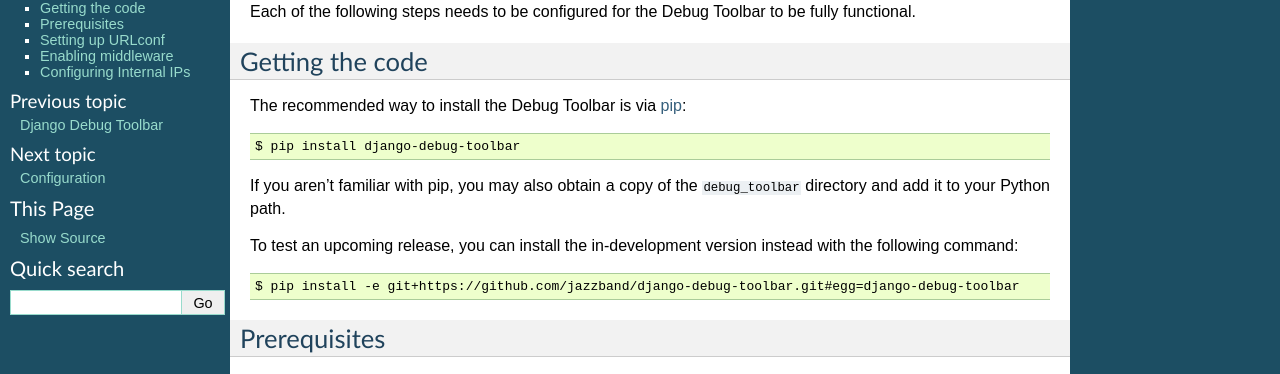
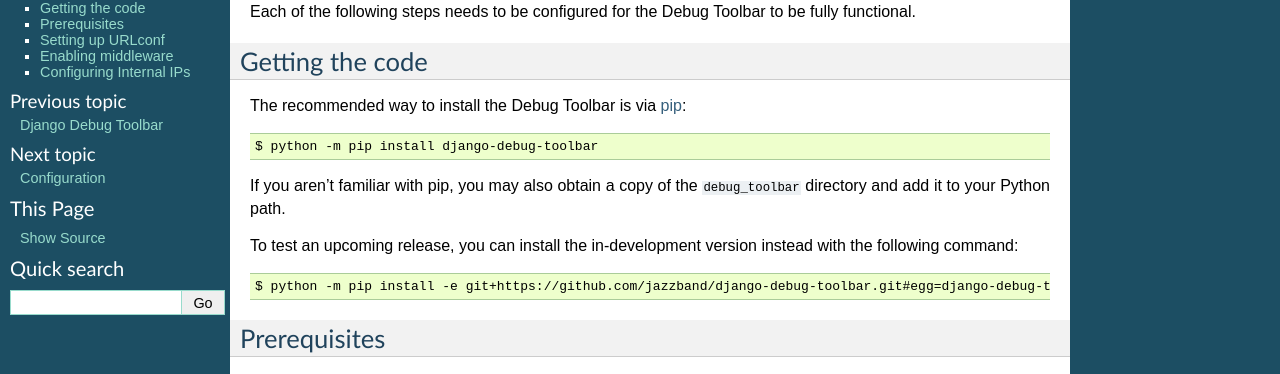
Before and after one commit to jazzband/django-debug-toolbar, a Sphinx documentation site: the page built from docs/installation.rst, in a window 1280 px wide. Shown: the part 90-464 px from the top of the page. Built offline with Sphinx 7.4.7, drawn with Linux system fonts in a browser that asks for light colours.

Commit message:
Follow the recommendations and use python -m pip instead of pip
See https://snarky.ca/why-you-should-use-python-m-pip/

```diff
--- a/docs/contributing.rst
+++ b/docs/contributing.rst
@@ -32,7 +32,7 @@
 Once you've obtained a checkout, you should create a virtualenv_ and install
 the libraries required for working on the Debug Toolbar::
 
-    $ pip install -r requirements_dev.txt
+    $ python -m pip install -r requirements_dev.txt
 
 .. _virtualenv: https://virtualenv.pypa.io/
 
--- a/docs/installation.rst
+++ b/docs/installation.rst
@@ -9,7 +9,7 @@
 
 The recommended way to install the Debug Toolbar is via pip_::
 
-    $ pip install django-debug-toolbar
+    $ python -m pip install django-debug-toolbar
 
 If you aren't familiar with pip, you may also obtain a copy of the
 ``debug_toolbar`` directory and add it to your Python path.
@@ -19,7 +19,7 @@
 To test an upcoming release, you can install the in-development version
 instead with the following command::
 
-     $ pip install -e git+https://github.com/jazzband/django-debug-toolbar.git#egg=django-debug-toolbar
+     $ python -m pip install -e git+https://github.com/jazzband/django-debug-toolbar.git#egg=django-debug-toolbar
 
 Prerequisites
 -------------
```
Also changed, not shown: example/README.rst.
